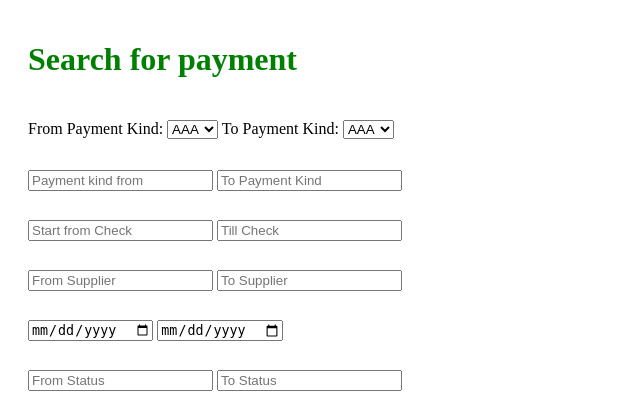
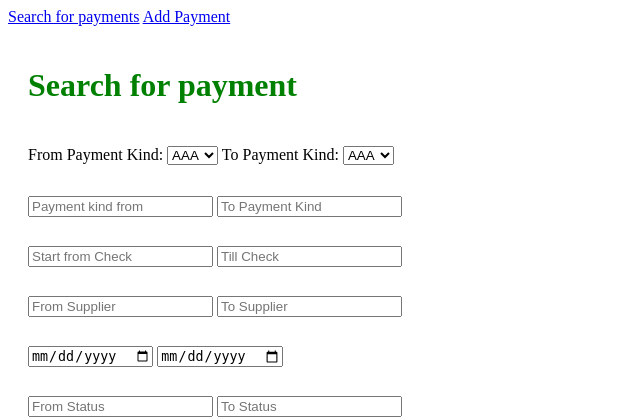
Before and after one commit to lenagavrilov/payments, a Django app: page /search/ in a window 1280 px wide. Shown: the top 420 px of the page, without its empty margins (0-640 px from the left). Run offline with Django 3.2, Linux system fonts and the light colour scheme.

Commit message:
Added 2 links at layout.html

```diff
--- a/search/templates/search/index.html
+++ b/search/templates/search/index.html
@@ -3,6 +3,7 @@
 
 
 {% block body %}
+
         <h1>Search for payment </h1>
 
         <div>
--- a/search/templates/search/layout.html
+++ b/search/templates/search/layout.html
@@ -7,6 +7,8 @@
 
     </head>
     <body>
+        <a href= "{% url 'index' %}">Search for payments</a>
+        <a href= "{% url 'addpayment' %}">Add Payment</a>
         {% block body %}
         {% endblock %}
 
```
